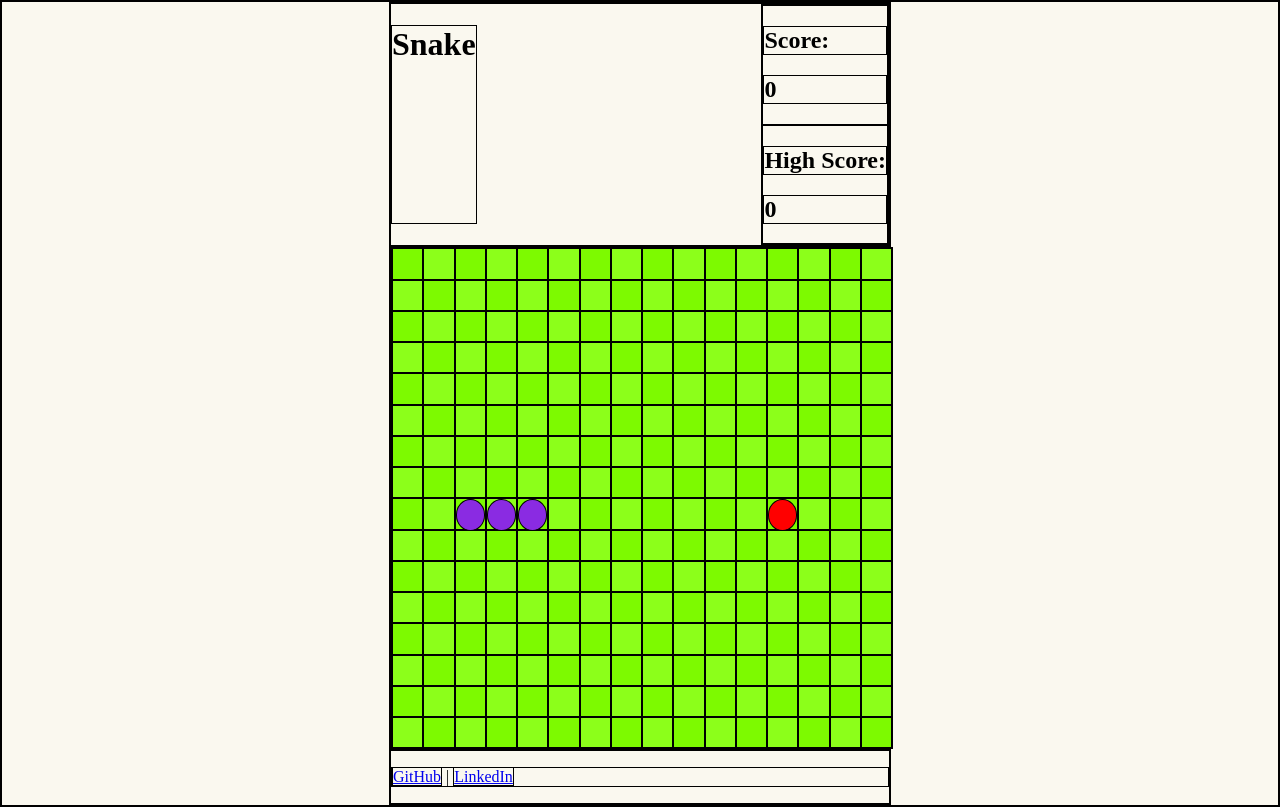
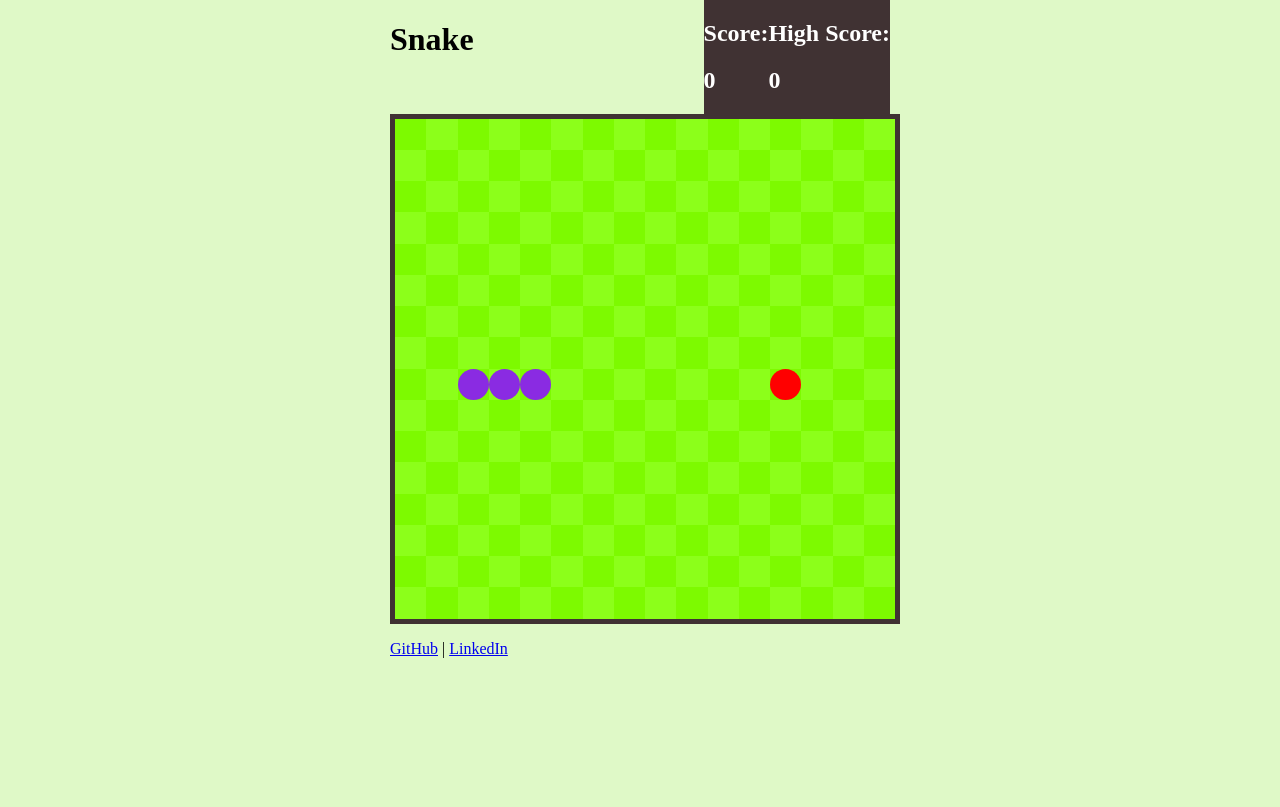
Before and after one commit to kalenluciano/project_one, a plain HTML site: page game-play.html in a window 1280 px wide. Drawn offline with Linux system fonts and the light colour scheme.

Commit message:
Picked a color pallete

```diff
--- a/style.css
+++ b/style.css
@@ -3,12 +3,12 @@ body, html {
     margin: 0;
 }
 
-* {
+/* * {
     border: 1px solid black;
-}
+} */
 
 body {
-    background: #faf8ef;
+    background-color: #DFF9C7;
     display: flex;
     justify-content: center;
 }
@@ -22,12 +22,25 @@ header {
     justify-content: space-between;
 }
 
+.score-board {
+    display: flex;
+}
+
+.score, .high-score {
+    background-color: #403233;
+}
+
+h2 {
+    color: white
+}
+
 .game-board {
     width: 500px;
     height: 500px;
     display: grid;
     grid-template-columns: repeat(16, 6.25%);
     grid-template-rows: repeat(16, 6.25%);
+    border: 5px solid #403233;
 }
 
 .square {
```
